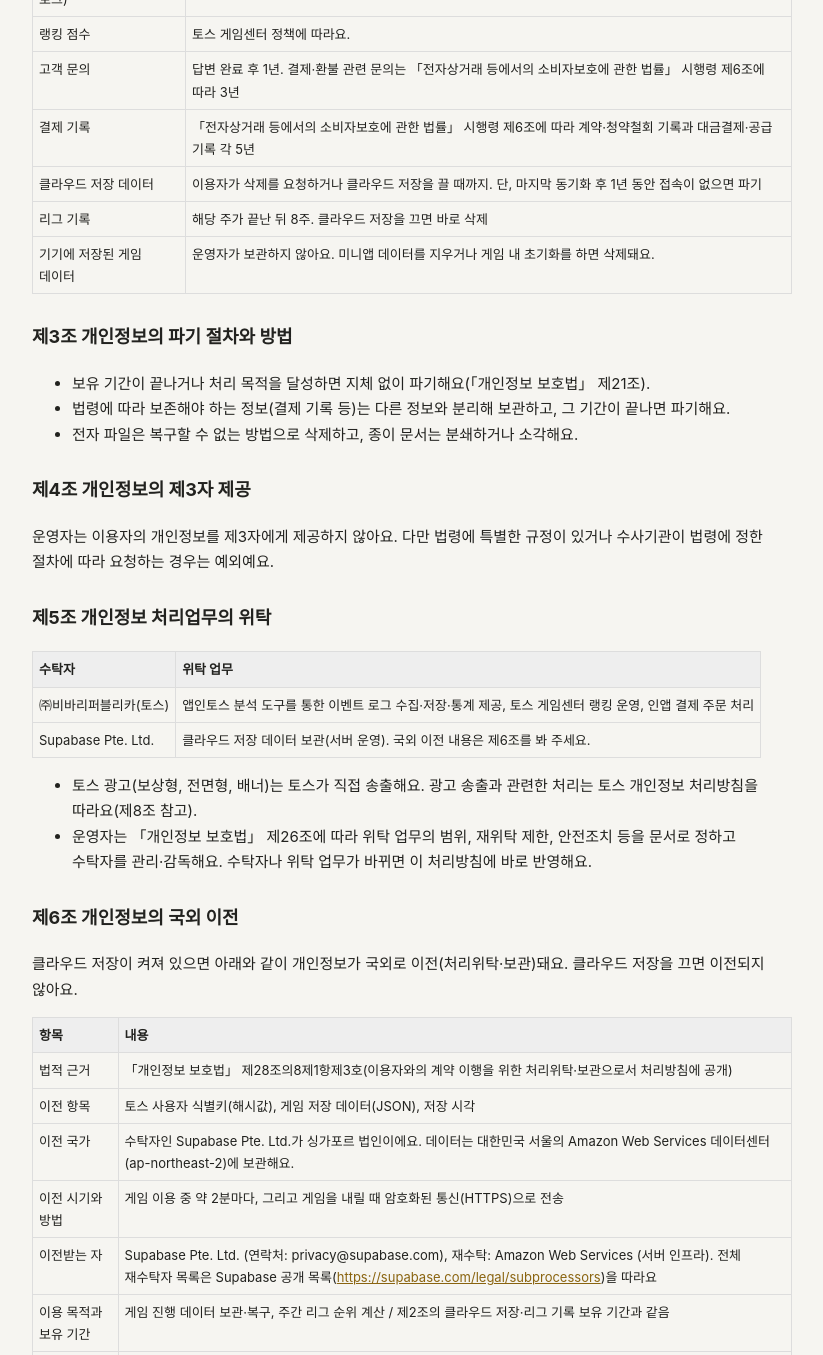
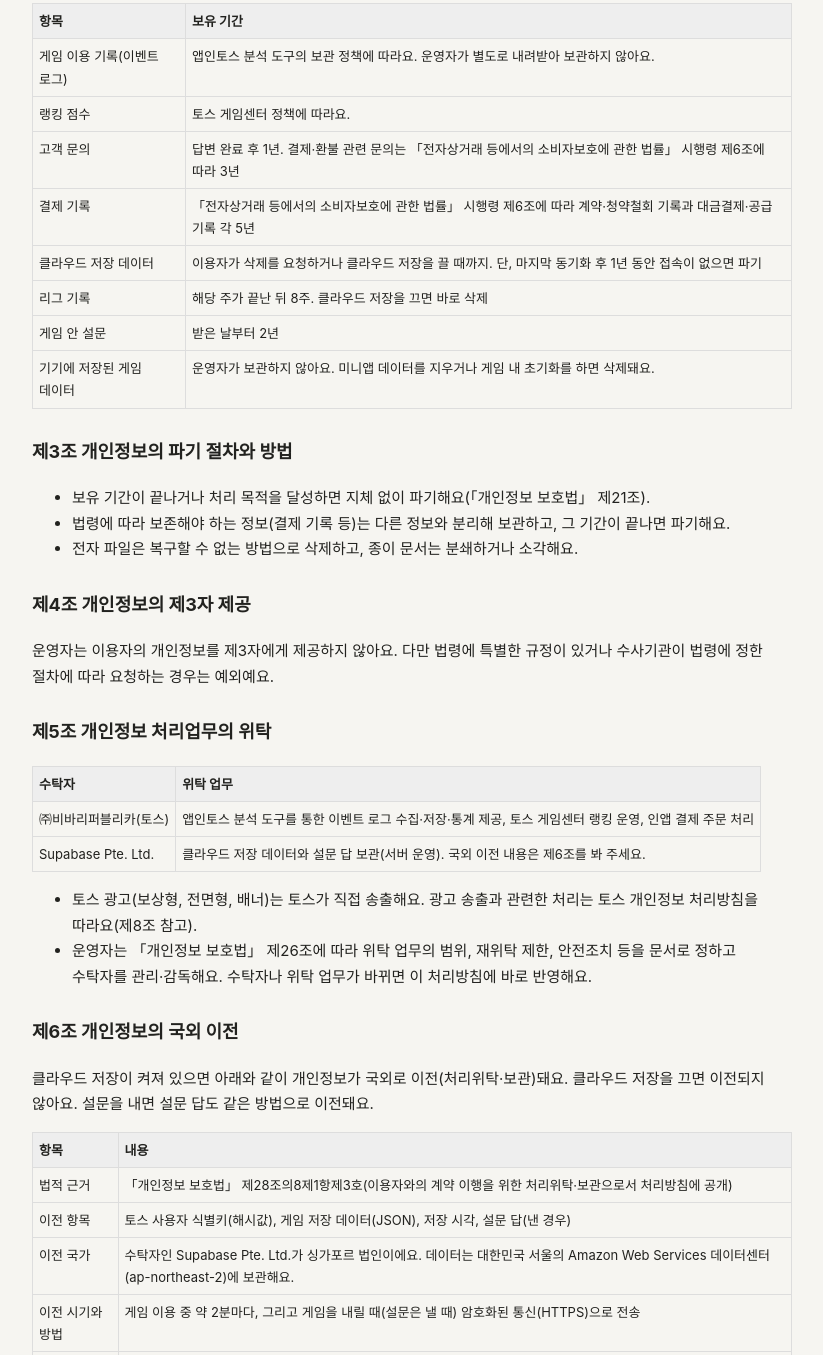
Before and after one commit to dkim453/dkim453.github.io, a plain HTML site: page wolgeup-rupang/privacy.html in a window 1280 px wide. Shown: the part 1502-2857 px from the top of the page, without its empty margins (228-1051 px from the left). Drawn offline with Linux system fonts and the light colour scheme.

Commit message:
월급루팡 토스판 개인정보 처리방침 11/12: 게임 안 설문 항목 추가
Co-Authored-By: Claude Opus 5.5 <noreply@anthropic.com>

```diff
--- a/wolgeup-rupang/privacy.html
+++ b/wolgeup-rupang/privacy.html
@@ -7,20 +7,20 @@
 <hr>
 <h3>제1조 처리하는 개인정보의 항목과 처리 목적</h3>
 <p>운영자는 아래 목적에 필요한 최소한의 정보만 처리하고, 목적이 바뀌면 「개인정보 보호법」 제18조에 따라 필요한 조치를 해요.</p>
-<table><tr><th>구분</th><th>처리 항목</th><th>수집 방법</th><th>처리 목적</th></tr><tr><td>게임 이용 기록 (이벤트 로그)</td><td>토스가 자동으로 붙이는 게임별 익명 식별값, 이벤트 이름과 값(예: 도달 스테이지, 광고 시청, 기능 사용), 발생 시각, 토스가 함께 수집하는 앱·기기 환경 정보</td><td>게임 이용 중 앱인토스 SDK(<code>Analytics</code>)를 통해 자동으로 수집</td><td>게임 밸런스 조정, 오류 확인, 통계 분석</td></tr><tr><td>랭킹(리더보드)</td><td>최고 스테이지 점수</td><td>이용자가 점수를 기록할 때 토스 게임센터에 제출</td><td>토스 게임센터 랭킹 표시</td></tr><tr><td>고객 문의</td><td>이메일 주소, 문의 내용, (결제 문의 시) 주문번호</td><td>이용자가 이메일로 보낼 때</td><td>문의 답변, 분쟁 처리</td></tr><tr><td>유료 아이템 결제</td><td>주문번호, 상품 식별자, 결제·지급·환불 상태와 일시</td><td>토스 인앱 결제를 통해 토스로부터 전달받음</td><td>아이템 지급, 결제 복구, 환불·분쟁 처리, 법정 거래기록 보존</td></tr><tr><td>클라우드 저장</td><td>토스 사용자 식별키(<code>getAnonymousKey</code>가 돌려주는 해시값), 게임 저장 데이터(JSON: 진행 단계, 재화, 팀원·유물·장비 상태 등 게임 기록), 구매 상태(보유한 유료 아이템, 남은 이용 기간, 보관함의 받기 전 상품. 주문번호는 원문 대신 되돌릴 수 없는 해시값으로만 저장), 저장 시각</td><td>클라우드 저장이 켜져 있을 때 약 2분마다, 결제·상품 받기 직후, 그리고 게임을 내릴 때 자동 동기화</td><td>기기 변경이나 재설치 시 게임 진행과 구매한 아이템 복구</td></tr><tr><td>주간 인사고과 리그</td><td>토스 사용자 식별키(위와 같은 해시값), 게임이 정해 둔 단어 조합 닉네임(예: "야근하는 박대리". 직접 입력하지 않음), 고른 칭호, 그 주의 실적 점수, 리그·조 배정, 기록 시각</td><td>클라우드 저장이 켜져 있을 때 리그 창을 열거나 약 2분마다</td><td>같은 조 이용자들에게 순위표 표시, 주간 승진·좌천 결과 계산. 같은 조 이용자에게는 닉네임·칭호·점수만 보여요</td></tr></table>
+<table><tr><th>구분</th><th>처리 항목</th><th>수집 방법</th><th>처리 목적</th></tr><tr><td>게임 이용 기록 (이벤트 로그)</td><td>토스가 자동으로 붙이는 게임별 익명 식별값, 이벤트 이름과 값(예: 도달 스테이지, 광고 시청, 기능 사용), 발생 시각, 토스가 함께 수집하는 앱·기기 환경 정보</td><td>게임 이용 중 앱인토스 SDK(<code>Analytics</code>)를 통해 자동으로 수집</td><td>게임 밸런스 조정, 오류 확인, 통계 분석</td></tr><tr><td>랭킹(리더보드)</td><td>최고 스테이지 점수</td><td>이용자가 점수를 기록할 때 토스 게임센터에 제출</td><td>토스 게임센터 랭킹 표시</td></tr><tr><td>고객 문의</td><td>이메일 주소, 문의 내용, (결제 문의 시) 주문번호</td><td>이용자가 이메일로 보낼 때</td><td>문의 답변, 분쟁 처리</td></tr><tr><td>유료 아이템 결제</td><td>주문번호, 상품 식별자, 결제·지급·환불 상태와 일시</td><td>토스 인앱 결제를 통해 토스로부터 전달받음</td><td>아이템 지급, 결제 복구, 환불·분쟁 처리, 법정 거래기록 보존</td></tr><tr><td>클라우드 저장</td><td>토스 사용자 식별키(<code>getAnonymousKey</code>가 돌려주는 해시값), 게임 저장 데이터(JSON: 진행 단계, 재화, 팀원·유물·장비 상태 등 게임 기록), 구매 상태(보유한 유료 아이템, 남은 이용 기간, 보관함의 받기 전 상품. 주문번호는 원문 대신 되돌릴 수 없는 해시값으로만 저장), 저장 시각</td><td>클라우드 저장이 켜져 있을 때 약 2분마다, 결제·상품 받기 직후, 그리고 게임을 내릴 때 자동 동기화</td><td>기기 변경이나 재설치 시 게임 진행과 구매한 아이템 복구</td></tr><tr><td>주간 인사고과 리그</td><td>토스 사용자 식별키(위와 같은 해시값), 게임이 정해 둔 단어 조합 닉네임(예: "야근하는 박대리". 직접 입력하지 않음), 고른 칭호, 그 주의 실적 점수, 리그·조 배정, 기록 시각</td><td>클라우드 저장이 켜져 있을 때 리그 창을 열거나 약 2분마다</td><td>같은 조 이용자들에게 순위표 표시, 주간 승진·좌천 결과 계산. 같은 조 이용자에게는 닉네임·칭호·점수만 보여요</td></tr><tr><td>게임 안 설문 (선택)</td><td>토스 사용자 식별키(위와 같은 해시값), 고른 답(재미 점수, 좋은 점, 아쉬운 점, 알게 된 곳), 이용자가 적은 의견(선택), 앱 버전, 낸 시각</td><td>이용자가 '설문 보상' 버튼이나 설정에서 설문을 낼 때</td><td>게임 개선, 설문 보상을 한 사람에게 한 번만 주기</td></tr></table>
 <ul><li>카드번호 등 결제수단 정보는 운영자가 받지 않아요. 결제는 토스와 앱마켓(Apple App Store, Google Play)이 처리해요.</li><li>공유 리워드(친구 초대)는 토스가 제공하는 연락처 화면에서 이용자가 직접 친구를 고르고 토스 알림으로 보내는 방식이에요. <b>운영자는 연락처나 친구 정보를 받지 않고</b>, 초대가 끝났다는 결과만 받아 보상을 지급해요.</li><li>공유 링크, 공유 이미지 저장, 진동(햅틱), 사운드 기능은 개인정보를 운영자에게 보내지 않아요.</li><li>게임 이용자는 만 19세 이상이에요(토스 앱인토스 정책). 운영자는 만 14세 미만 아동의 개인정보를 알면서 처리하지 않아요.</li></ul>
 <h3>제2조 개인정보의 처리 및 보유 기간</h3>
-<table><tr><th>항목</th><th>보유 기간</th></tr><tr><td>게임 이용 기록(이벤트 로그)</td><td>앱인토스 분석 도구의 보관 정책에 따라요. 운영자가 별도로 내려받아 보관하지 않아요.</td></tr><tr><td>랭킹 점수</td><td>토스 게임센터 정책에 따라요.</td></tr><tr><td>고객 문의</td><td>답변 완료 후 1년. 결제·환불 관련 문의는 「전자상거래 등에서의 소비자보호에 관한 법률」 시행령 제6조에 따라 3년</td></tr><tr><td>결제 기록</td><td>「전자상거래 등에서의 소비자보호에 관한 법률」 시행령 제6조에 따라 계약·청약철회 기록과 대금결제·공급 기록 각 5년</td></tr><tr><td>클라우드 저장 데이터</td><td>이용자가 삭제를 요청하거나 클라우드 저장을 끌 때까지. 단, 마지막 동기화 후 1년 동안 접속이 없으면 파기</td></tr><tr><td>리그 기록</td><td>해당 주가 끝난 뒤 8주. 클라우드 저장을 끄면 바로 삭제</td></tr><tr><td>기기에 저장된 게임 데이터</td><td>운영자가 보관하지 않아요. 미니앱 데이터를 지우거나 게임 내 초기화를 하면 삭제돼요.</td></tr></table>
+<table><tr><th>항목</th><th>보유 기간</th></tr><tr><td>게임 이용 기록(이벤트 로그)</td><td>앱인토스 분석 도구의 보관 정책에 따라요. 운영자가 별도로 내려받아 보관하지 않아요.</td></tr><tr><td>랭킹 점수</td><td>토스 게임센터 정책에 따라요.</td></tr><tr><td>고객 문의</td><td>답변 완료 후 1년. 결제·환불 관련 문의는 「전자상거래 등에서의 소비자보호에 관한 법률」 시행령 제6조에 따라 3년</td></tr><tr><td>결제 기록</td><td>「전자상거래 등에서의 소비자보호에 관한 법률」 시행령 제6조에 따라 계약·청약철회 기록과 대금결제·공급 기록 각 5년</td></tr><tr><td>클라우드 저장 데이터</td><td>이용자가 삭제를 요청하거나 클라우드 저장을 끌 때까지. 단, 마지막 동기화 후 1년 동안 접속이 없으면 파기</td></tr><tr><td>리그 기록</td><td>해당 주가 끝난 뒤 8주. 클라우드 저장을 끄면 바로 삭제</td></tr><tr><td>게임 안 설문</td><td>받은 날부터 2년</td></tr><tr><td>기기에 저장된 게임 데이터</td><td>운영자가 보관하지 않아요. 미니앱 데이터를 지우거나 게임 내 초기화를 하면 삭제돼요.</td></tr></table>
 <h3>제3조 개인정보의 파기 절차와 방법</h3>
 <ul><li>보유 기간이 끝나거나 처리 목적을 달성하면 지체 없이 파기해요(「개인정보 보호법」 제21조).</li><li>법령에 따라 보존해야 하는 정보(결제 기록 등)는 다른 정보와 분리해 보관하고, 그 기간이 끝나면 파기해요.</li><li>전자 파일은 복구할 수 없는 방법으로 삭제하고, 종이 문서는 분쇄하거나 소각해요.</li></ul>
 <h3>제4조 개인정보의 제3자 제공</h3>
 <p>운영자는 이용자의 개인정보를 제3자에게 제공하지 않아요. 다만 법령에 특별한 규정이 있거나 수사기관이 법령에 정한 절차에 따라 요청하는 경우는 예외예요.</p>
 <h3>제5조 개인정보 처리업무의 위탁</h3>
-<table><tr><th>수탁자</th><th>위탁 업무</th></tr><tr><td>㈜비바리퍼블리카(토스)</td><td>앱인토스 분석 도구를 통한 이벤트 로그 수집·저장·통계 제공, 토스 게임센터 랭킹 운영, 인앱 결제 주문 처리</td></tr><tr><td>Supabase Pte. Ltd.</td><td>클라우드 저장 데이터 보관(서버 운영). 국외 이전 내용은 제6조를 봐 주세요.</td></tr></table>
+<table><tr><th>수탁자</th><th>위탁 업무</th></tr><tr><td>㈜비바리퍼블리카(토스)</td><td>앱인토스 분석 도구를 통한 이벤트 로그 수집·저장·통계 제공, 토스 게임센터 랭킹 운영, 인앱 결제 주문 처리</td></tr><tr><td>Supabase Pte. Ltd.</td><td>클라우드 저장 데이터와 설문 답 보관(서버 운영). 국외 이전 내용은 제6조를 봐 주세요.</td></tr></table>
 <ul><li>토스 광고(보상형, 전면형, 배너)는 토스가 직접 송출해요. 광고 송출과 관련한 처리는 토스 개인정보 처리방침을 따라요(제8조 참고).</li><li>운영자는 「개인정보 보호법」 제26조에 따라 위탁 업무의 범위, 재위탁 제한, 안전조치 등을 문서로 정하고 수탁자를 관리·감독해요. 수탁자나 위탁 업무가 바뀌면 이 처리방침에 바로 반영해요.</li></ul>
 <h3>제6조 개인정보의 국외 이전</h3>
-<p>클라우드 저장이 켜져 있으면 아래와 같이 개인정보가 국외로 이전(처리위탁·보관)돼요. 클라우드 저장을 끄면 이전되지 않아요.</p>
-<table><tr><th>항목</th><th>내용</th></tr><tr><td>법적 근거</td><td>「개인정보 보호법」 제28조의8제1항제3호(이용자와의 계약 이행을 위한 처리위탁·보관으로서 처리방침에 공개)</td></tr><tr><td>이전 항목</td><td>토스 사용자 식별키(해시값), 게임 저장 데이터(JSON), 저장 시각</td></tr><tr><td>이전 국가</td><td>수탁자인 Supabase Pte. Ltd.가 싱가포르 법인이에요. 데이터는 대한민국 서울의 Amazon Web Services 데이터센터(ap-northeast-2)에 보관해요.</td></tr><tr><td>이전 시기와 방법</td><td>게임 이용 중 약 2분마다, 그리고 게임을 내릴 때 암호화된 통신(HTTPS)으로 전송</td></tr><tr><td>이전받는 자</td><td>Supabase Pte. Ltd. (연락처: privacy@supabase.com), 재수탁: Amazon Web Services (서버 인프라). 전체 재수탁자 목록은 Supabase 공개 목록(<a href="https://supabase.com/legal/subprocessors">https://supabase.com/legal/subprocessors</a>)을 따라요</td></tr><tr><td>이용 목적과 보유 기간</td><td>게임 진행 데이터 보관·복구, 주간 리그 순위 계산 / 제2조의 클라우드 저장·리그 기록 보유 기간과 같음</td></tr><tr><td>거부 방법과 효과</td><td>게임 설정에서 클라우드 저장을 끄거나 aucuaglabs@gmail.com로 삭제를 요청할 수 있어요. 거부해도 게임은 그대로 이용할 수 있고, 진행 기록이 기기에만 저장돼요.</td></tr></table>
+<p>클라우드 저장이 켜져 있으면 아래와 같이 개인정보가 국외로 이전(처리위탁·보관)돼요. 클라우드 저장을 끄면 이전되지 않아요. 설문을 내면 설문 답도 같은 방법으로 이전돼요.</p>
+<table><tr><th>항목</th><th>내용</th></tr><tr><td>법적 근거</td><td>「개인정보 보호법」 제28조의8제1항제3호(이용자와의 계약 이행을 위한 처리위탁·보관으로서 처리방침에 공개)</td></tr><tr><td>이전 항목</td><td>토스 사용자 식별키(해시값), 게임 저장 데이터(JSON), 저장 시각, 설문 답(낸 경우)</td></tr><tr><td>이전 국가</td><td>수탁자인 Supabase Pte. Ltd.가 싱가포르 법인이에요. 데이터는 대한민국 서울의 Amazon Web Services 데이터센터(ap-northeast-2)에 보관해요.</td></tr><tr><td>이전 시기와 방법</td><td>게임 이용 중 약 2분마다, 그리고 게임을 내릴 때(설문은 낼 때) 암호화된 통신(HTTPS)으로 전송</td></tr><tr><td>이전받는 자</td><td>Supabase Pte. Ltd. (연락처: privacy@supabase.com), 재수탁: Amazon Web Services (서버 인프라). 전체 재수탁자 목록은 Supabase 공개 목록(<a href="https://supabase.com/legal/subprocessors">https://supabase.com/legal/subprocessors</a>)을 따라요</td></tr><tr><td>이용 목적과 보유 기간</td><td>게임 진행 데이터 보관·복구, 주간 리그 순위 계산, 설문으로 게임 개선 / 제2조의 클라우드 저장·리그 기록·설문 보유 기간과 같음</td></tr><tr><td>거부 방법과 효과</td><td>게임 설정에서 클라우드 저장을 끄거나 aucuaglabs@gmail.com로 삭제를 요청할 수 있어요. 거부해도 게임은 그대로 이용할 수 있고, 진행 기록이 기기에만 저장돼요.</td></tr></table>
 <h3>제7조 개인정보의 안전성 확보 조치</h3>
 <p>운영자는 「개인정보 보호법」 제29조에 따라 다음 조치를 하고 있어요.</p>
 <ul><li>관리적 조치: 개인정보를 다루는 사람을 운영자 본인으로 한정</li><li>기술적 조치: 운영자 서버와의 통신은 HTTPS로만 하고, 관리 계정에는 강한 비밀번호와 2단계 인증을 사용, 데이터베이스 테이블은 외부에서 직접 읽거나 쓸 수 없게 막고(행 수준 보안 적용), 이용자 본인의 식별키로만 자기 저장 데이터를 읽고 쓸 수 있게 제한</li><li>운영자 서버에 저장하는 정보는 이용자를 직접 알아볼 수 없는 식별키와 게임 데이터로 한정</li></ul>
@@ -44,4 +44,4 @@
 <p>개인정보 침해에 대한 상담이나 분쟁 해결이 필요하면 아래 기관에 문의할 수 있어요.</p>
 <ul><li>개인정보 분쟁조정위원회: (국번없이) 1833-6972 (www.kopico.go.kr)</li><li>개인정보침해 신고센터(한국인터넷진흥원): (국번없이) 118 (privacy.kisa.or.kr)</li><li>경찰청: (국번없이) 182 (ecrm.police.go.kr)</li></ul>
 <h3>제12조 개인정보 처리방침의 변경</h3>
-<ul><li>이 처리방침은 2026년 11월 10일부터 적용돼요.</li><li>내용이 바뀌면 시행 전에 게임 안 공지로 알리고, 변경 전후 내용을 비교해 볼 수 있게 해 드려요.</li><li>이전 버전: 없음</li></ul></main></body></html>
+<ul><li>이 처리방침은 2026년 11월 12일부터 적용돼요.</li><li>내용이 바뀌면 시행 전에 게임 안 공지로 알리고, 변경 전후 내용을 비교해 볼 수 있게 해 드려요.</li><li>바뀐 내용: 게임 안 설문(제1조·제2조·제5조·제6조) 추가 (2026년 11월 12일, 출시 전)</li></ul></main></body></html>
```
